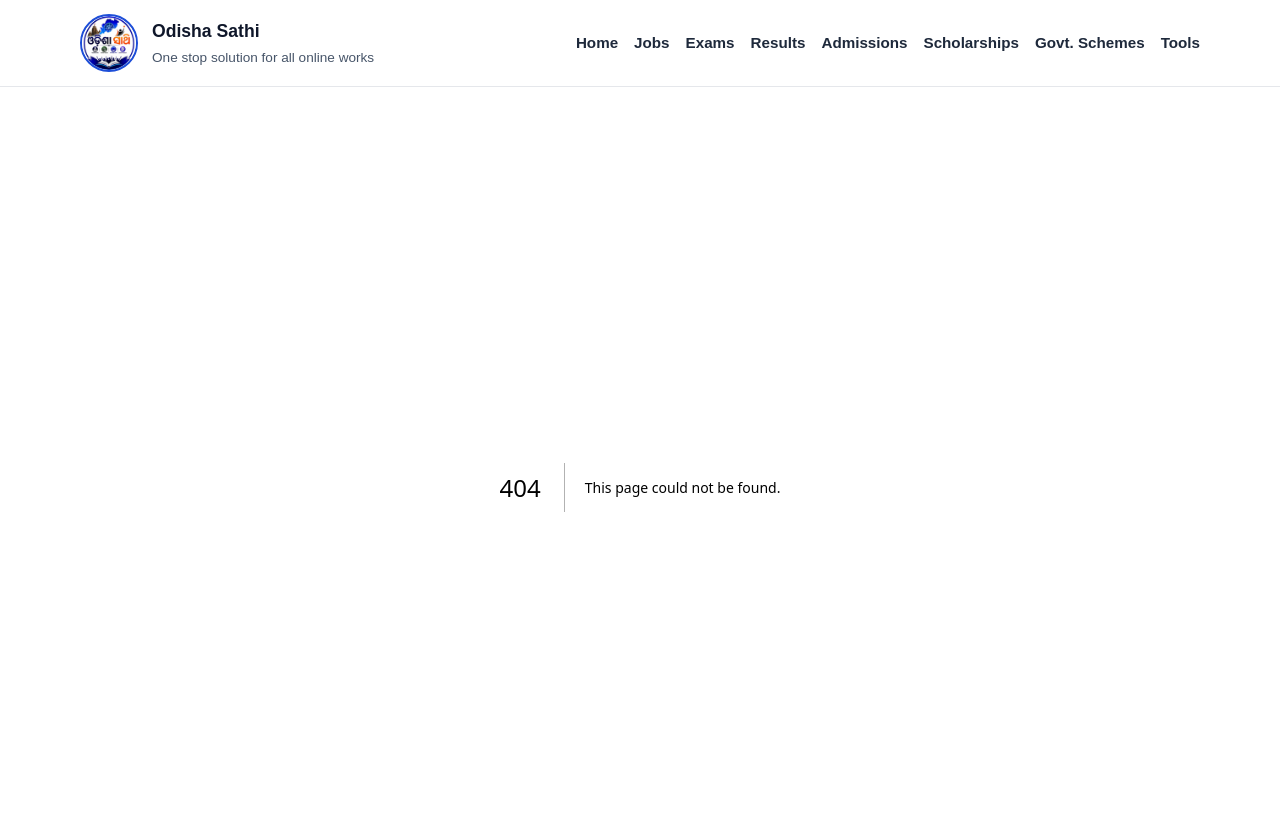
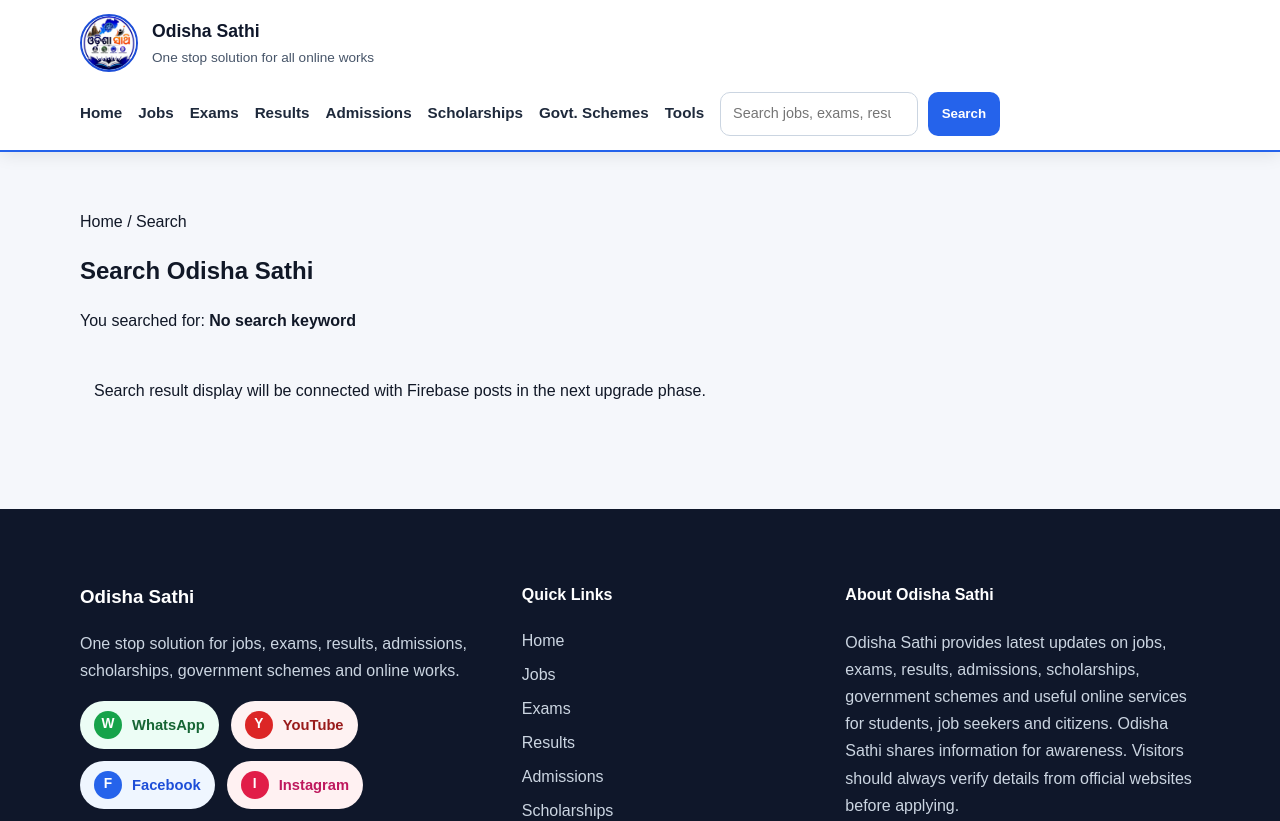
Before and after one commit to OdishaSathi/odisha-sathi, a Next.js app: page /search in a window 1280 px wide. Before the commit this address had no page. Shown: the top 821 px of the page. Built offline with nearby package versions, Linux system fonts and the light colour scheme.

Commit message:
Fix search page build error

```diff
--- a/app/globals.css
+++ b/app/globals.css
@@ -150,7 +150,8 @@
   top: 0;
   z-index: 100;
   background: #ffffff;
-  border-bottom: 1px solid #e5e7eb;
+  border-bottom: 2px solid #2563eb;
+  box-shadow: 0 4px 16px rgba(0,0,0,0.08);
 }
 
 .header-inner {
@@ -581,3 +582,81 @@
     grid-template-columns: repeat(2, minmax(0, 1fr));
   }
 }
+
+.home-search-box {
+  margin-top: 20px;
+  display: flex;
+  gap: 10px;
+  max-width: 640px;
+}
+
+.home-search-box input {
+  flex: 1;
+  padding: 14px 16px;
+  border: 1px solid #cbd5e1;
+  border-radius: 999px;
+  font-size: 1rem;
+  outline: none;
+}
+
+.home-search-box input:focus {
+  border-color: #2563eb;
+  box-shadow: 0 0 0 3px rgba(37, 99, 235, 0.15);
+}
+
+.home-search-box button {
+  border: none;
+  border-radius: 999px;
+  padding: 14px 22px;
+  background: #2563eb;
+  color: #ffffff;
+  font-weight: 800;
+  cursor: pointer;
+}
+
+.home-search-box button:hover {
+  background: #1d4ed8;
+}
+
+@media (max-width: 640px) {
+  .home-search-box {
+    flex-direction: column;
+  }
+
+  .home-search-box button {
+    width: 100%;
+  }
+}
+.header-right {
+  display: flex;
+  align-items: center;
+  gap: 16px;
+  flex-wrap: wrap;
+}
+
+.header-right .home-search-box {
+  margin: 0;
+  max-width: 280px;
+}
+
+.header-right .home-search-box input {
+  padding: 10px 12px;
+  border-radius: 10px;
+  font-size: 0.9rem;
+}
+
+.header-right .home-search-box button {
+  padding: 10px 14px;
+  border-radius: 10px;
+}
+
+@media (max-width: 900px) {
+  .header-right {
+    width: 100%;
+  }
+
+  .header-right .home-search-box {
+    max-width: 100%;
+    width: 100%;
+  }
+}
--- /dev/null
+++ b/app/search/page.tsx
@@ -0,0 +1,35 @@
+import Link from "next/link";
+
+export const dynamic = "force-dynamic";
+export const revalidate = 0;
+
+type SearchPageProps = {
+  searchParams: Promise<{
+    q?: string;
+  }>;
+};
+
+export default async function SearchPage({ searchParams }: SearchPageProps) {
+  const params = await searchParams;
+  const query = params.q || "";
+
+  return (
+    <section className="section container">
+      <div className="section-heading-row">
+        <div>
+          <p>
+            <Link href="/">Home</Link> / Search
+          </p>
+          <h1>Search Odisha Sathi</h1>
+          <p>
+            You searched for: <strong>{query || "No search keyword"}</strong>
+          </p>
+        </div>
+      </div>
+
+      <div className="notice">
+        Search result display will be connected with Firebase posts in the next upgrade phase.
+      </div>
+    </section>
+  );
+}
--- a/components/Footer.tsx
+++ b/components/Footer.tsx
@@ -27,8 +27,11 @@
         </div>
 
         <div>
-          <h4>Important Note</h4>
+          <h4>About Odisha Sathi</h4>
           <p>
+            Odisha Sathi provides latest updates on jobs, exams, results, admissions,
+            scholarships, government schemes and useful online services for students,
+            job seekers and citizens.
             Odisha Sathi shares information for awareness. Visitors should always
             verify details from official websites before applying.
           </p>
--- a/components/Header.tsx
+++ b/components/Header.tsx
@@ -1,3 +1,4 @@
+import SearchBox from "@/components/SearchBox";
 import Image from "next/image";
 import Link from "next/link";
 import { siteConfig } from "@/lib/siteConfig";
@@ -10,8 +11,8 @@
           <Image
             src="/odisha-sathi-logo.png"
             alt="Odisha Sathi Logo"
-            width={58}
-            height={58}
+            width={90}
+            height={90}
             className="brand-logo"
             priority
           />
@@ -22,6 +23,7 @@
           </span>
         </Link>
 
+        <div className="header-right">
   <nav className="main-nav">
     {siteConfig.headerNav.map((item) => (
       <Link key={item.label} href={item.href} className="nav-link">
@@ -29,6 +31,9 @@
       </Link>
     ))}
   </nav>
+
+  <SearchBox />
+</div>
       </div>
     </header>
   );
--- /dev/null
+++ b/components/SearchBox.tsx
@@ -0,0 +1,30 @@
+"use client";
+
+import { useState } from "react";
+
+export default function SearchBox() {
+  const [search, setSearch] = useState("");
+
+  function handleSearch(e: React.FormEvent) {
+    e.preventDefault();
+
+    const query = search.trim();
+
+    if (!query) return;
+
+    window.location.href = `/search?q=${encodeURIComponent(query)}`;
+  }
+
+  return (
+    <form className="home-search-box" onSubmit={handleSearch}>
+      <input
+        type="search"
+        placeholder="Search jobs, exams, results, admissions..."
+        value={search}
+        onChange={(e) => setSearch(e.target.value)}
+        aria-label="Search Odisha Sathi"
+      />
+      <button type="submit">Search</button>
+    </form>
+  );
+}
```
Also changed, not shown: app/page.tsx (+5 -3 lines). Lines whose indentation alone changed are shown as unchanged.
